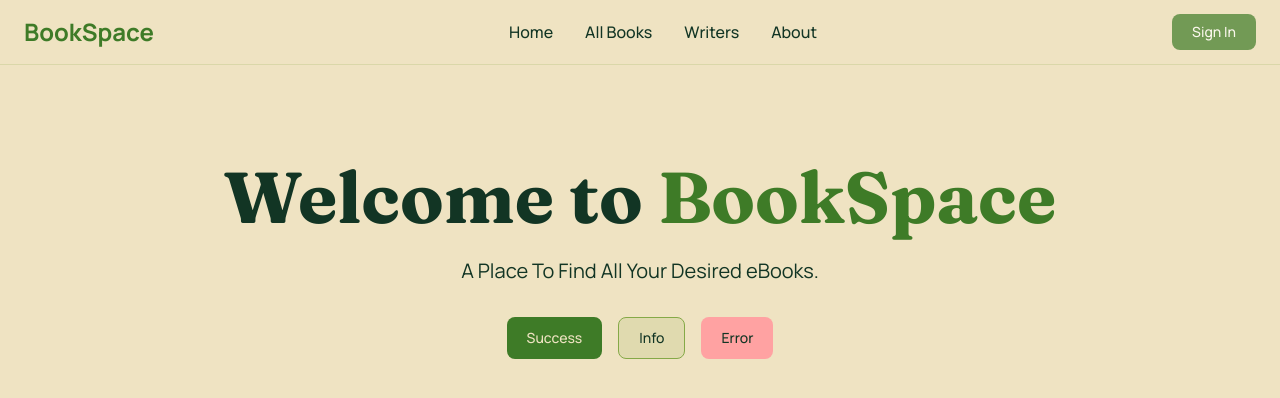
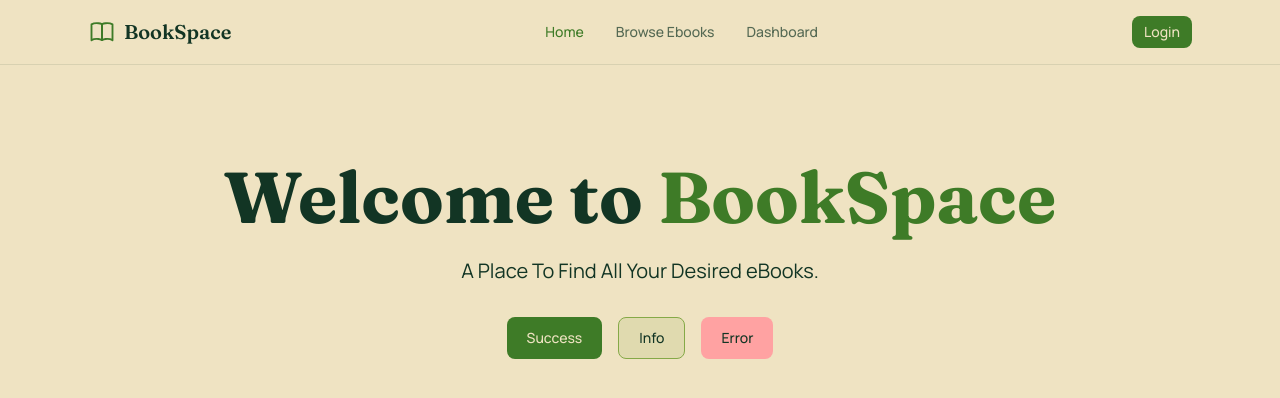
Before and after one commit to gitimtiaz/bookspace-client, a Next.js app: page / in a window 1280 px wide. Shown: the top 398 px of the page. Built offline with nearby package versions, Linux system fonts and the light colour scheme.

Commit message:
feat: add Navbar with logo, and favicon

```diff
--- a/src/app/layout.js
+++ b/src/app/layout.js
@@ -1,6 +1,6 @@
 import "./globals.css";
 import { fontDisplay, fontSans } from "./fonts";
-import Navbar from "@/components/shared/Navbar";
+import Navbar from "@/components/layout/Navbar";
 import ToastProvider from "@/components/providers/ToastProvider";
 
 export const metadata = {
--- /dev/null
+++ b/src/components/layout/Navbar.jsx
@@ -0,0 +1,124 @@
+"use client";
+
+import { useState } from "react";
+import { usePathname } from "next/navigation";
+import Link from "next/link";
+import Logo from "@/components/ui/Logo";
+import Button from "@/components/ui/Button";
+import { cn } from "@/lib/cn";
+
+// Commit 5 will move these into lib/navigation.js and add NavSearch + UserMenu
+const NAV_LINKS = [
+  { href: "/", label: "Home" },
+  { href: "/browse", label: "Browse Ebooks" },
+  { href: "/dashboard", label: "Dashboard" },
+];
+
+export default function Navbar() {
+  const pathname = usePathname();
+  const [isMenuOpen, setIsMenuOpen] = useState(false);
+
+  // Commit 10 will replace this with real useAuth() session check
+  const isLoggedIn = false;
+
+  return (
+    <header className="border-b border-ink/10 bg-parchment">
+      <nav className="mx-auto flex h-16 max-w-6xl items-center justify-between px-4 sm:px-6">
+        <Logo />
+
+        {/* Desktop links */}
+        <div className="hidden items-center gap-8 md:flex">
+          {NAV_LINKS.map((link) => {
+            const isActive = pathname === link.href;
+            return (
+              <Link
+                key={link.href}
+                href={link.href}
+                className={cn(
+                  "text-sm font-medium transition-colors",
+                  isActive ? "text-forest" : "text-ink/70 hover:text-ink"
+                )}
+              >
+                {link.label}
+              </Link>
+            );
+          })}
+        </div>
+
+        {/* Desktop auth button */}
+        <div className="hidden md:block">
+          {isLoggedIn ? (
+            <Button variant="outline" size="sm">
+              Logout
+            </Button>
+          ) : (
+            <Button href="/login" size="sm">
+              Login
+            </Button>
+          )}
+        </div>
+
+        {/* Mobile hamburger */}
+        <button
+          type="button"
+          onClick={() => setIsMenuOpen((open) => !open)}
+          className="flex h-9 w-9 items-center justify-center rounded-lg text-ink md:hidden"
+          aria-label="Toggle menu"
+          aria-expanded={isMenuOpen}
+        >
+          <svg
+            viewBox="0 0 24 24"
+            className="h-6 w-6"
+            fill="none"
+            stroke="currentColor"
+            strokeWidth="1.8"
+            strokeLinecap="round"
+          >
+            {isMenuOpen ? (
+              <path d="M6 6l12 12M18 6L6 18" />
+            ) : (
+              <path d="M4 7h16M4 12h16M4 17h16" />
+            )}
+          </svg>
+        </button>
+      </nav>
+
+      {/* Mobile menu */}
+      {isMenuOpen && (
+        <div className="border-t border-ink/10 px-4 pb-4 md:hidden">
+          <div className="flex flex-col gap-1 pt-2">
+            {NAV_LINKS.map((link) => {
+              const isActive = pathname === link.href;
+              return (
+                <Link
+                  key={link.href}
+                  href={link.href}
+                  onClick={() => setIsMenuOpen(false)}
+                  className={cn(
+                    "rounded-lg px-3 py-2 text-sm font-medium transition-colors",
+                    isActive
+                      ? "bg-forest/10 text-forest"
+                      : "text-ink/70 hover:bg-ink/5"
+                  )}
+                >
+                  {link.label}
+                </Link>
+              );
+            })}
+          </div>
+          <div className="mt-3">
+            {isLoggedIn ? (
+              <Button variant="outline" size="sm" className="w-full">
+                Logout
+              </Button>
+            ) : (
+              <Button href="/login" size="sm" className="w-full">
+                Login
+              </Button>
+            )}
+          </div>
+        </div>
+      )}
+    </header>
+  );
+}
--- a/src/components/shared/Navbar.jsx
+++ /dev/null
@@ -1,50 +0,0 @@
-export default function Navbar() {
-  return (
-    <header className="border-b border-moss/20 bg-parchment/95 backdrop-blur">
-      <nav className="mx-auto flex h-16 max-w-7xl items-center justify-between px-6">
-        {/* Logo */}
-        <a
-          href="/"
-          className="text-2xl font-bold text-forest transition hover:text-moss"
-        >
-          BookSpace
-        </a>
-
-        {/* Navigation */}
-        <ul className="hidden items-center gap-8 font-medium md:flex">
-          <li>
-            <a href="/" className="transition hover:text-forest">
-              Home
-            </a>
-          </li>
-
-          <li>
-            <a href="#" className="transition hover:text-forest">
-              All Books
-            </a>
-          </li>
-
-          <li>
-            <a href="#" className="transition hover:text-forest">
-              Writers
-            </a>
-          </li>
-
-          <li>
-            <a href="#" className="transition hover:text-forest">
-              About
-            </a>
-          </li>
-        </ul>
-
-        {/* Placeholder Button */}
-        <button
-          disabled
-          className="rounded-lg bg-forest px-5 py-2 text-sm font-medium text-white opacity-70"
-        >
-          Sign In
-        </button>
-      </nav>
-    </header>
-  );
-}
--- /dev/null
+++ b/src/components/ui/Logo.jsx
@@ -0,0 +1,24 @@
+import Link from "next/link";
+import { cn } from "@/lib/cn";
+
+export default function Logo({ className }) {
+  return (
+    <Link href="/" className={cn("flex items-center gap-2", className)}>
+      <svg
+        viewBox="0 0 24 24"
+        className="h-7 w-7 text-forest"
+        fill="none"
+        stroke="currentColor"
+        strokeWidth="1.6"
+        strokeLinecap="round"
+        strokeLinejoin="round"
+      >
+        <path d="M3 5.5C3 5.5 5.5 4 9 4.5C10.5 4.7 12 5.3 12 5.3V19C12 19 10.5 18.2 9 18C5.5 17.5 3 19 3 19V5.5Z" />
+        <path d="M21 5.5C21 5.5 18.5 4 15 4.5C13.5 4.7 12 5.3 12 5.3V19C12 19 13.5 18.2 15 18C18.5 17.5 21 19 21 19V5.5Z" />
+      </svg>
+      <span className="font-display text-xl font-semibold text-ink">
+        BookSpace
+      </span>
+    </Link>
+  );
+}
```
Also changed, not shown: src/app/icon.svg (added).
